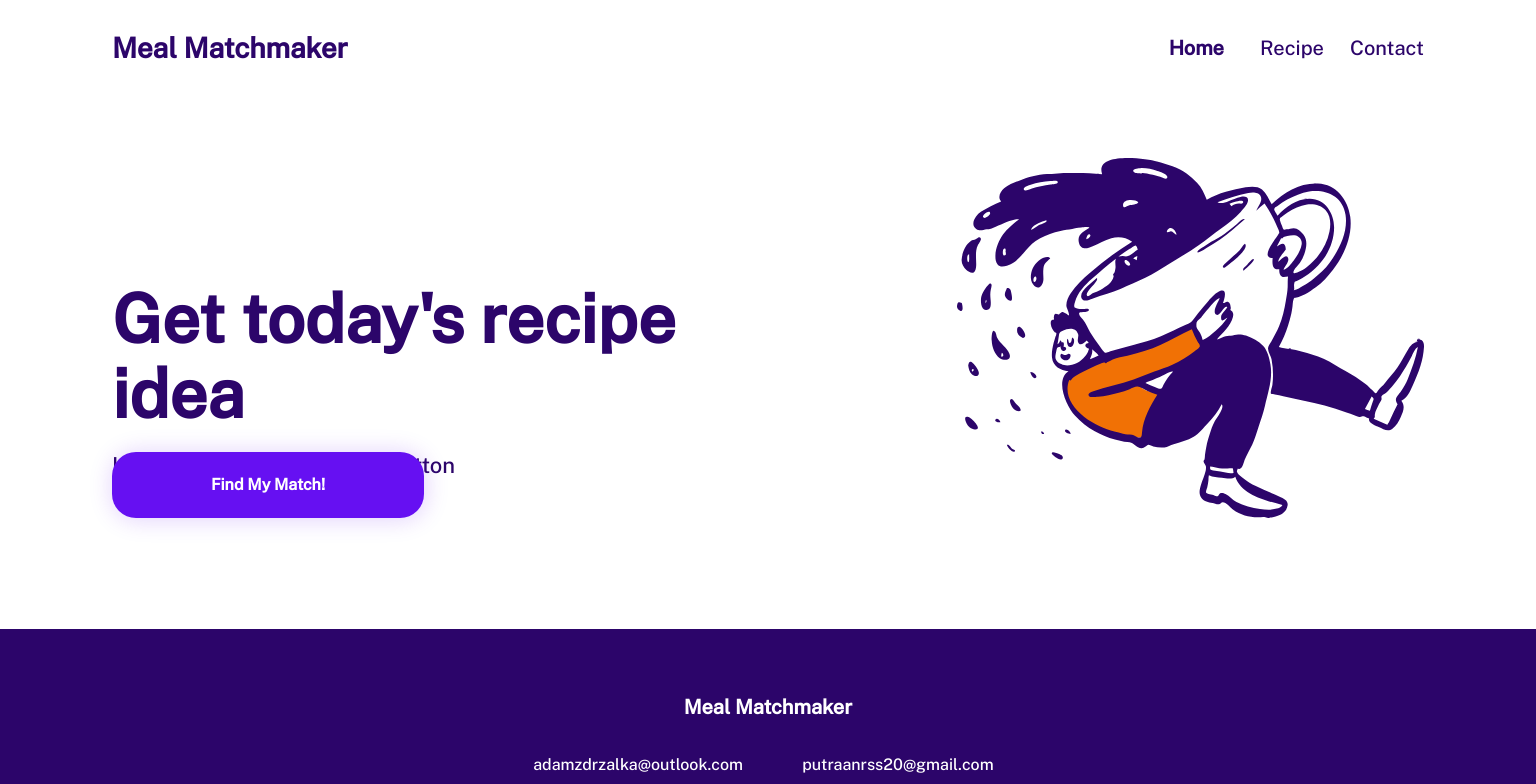
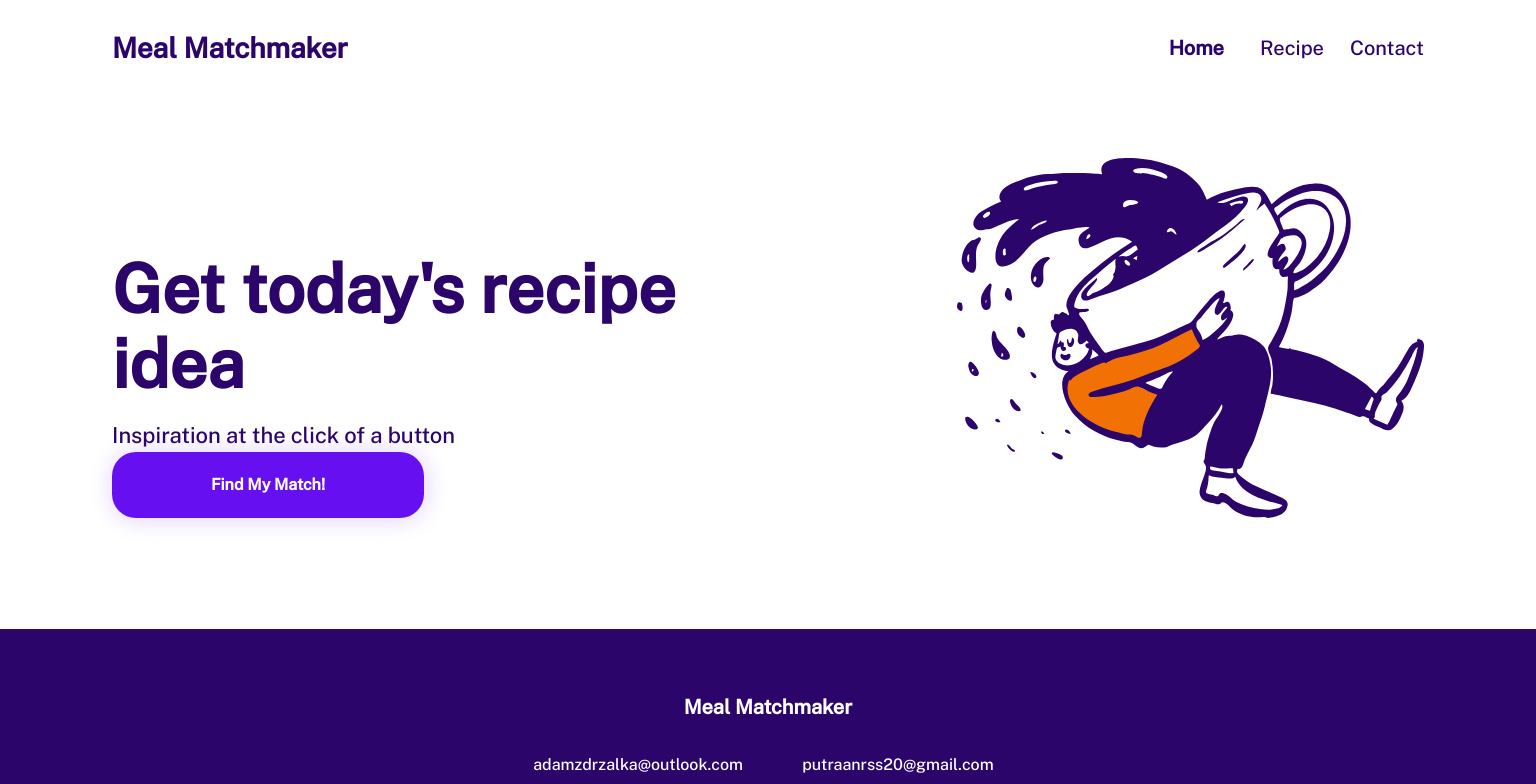
Before and after one commit to moderndayNeo/Meal-Matchmaker, a React (Create React App) app: page / in a window 1536 px wide. Shown: the top 784 px of the page. Built offline with nearby package versions, Linux system fonts and the light colour scheme.

Commit message:
fix: Re-position WelcomePage button

```diff
--- a/src/Main/WelcomePage/WelcomePage.css
+++ b/src/Main/WelcomePage/WelcomePage.css
@@ -92,6 +92,10 @@
         font-size: 67px;
         line-height: 75px;
     }
+
+    .WelcomePage .text-and-button {
+        padding-top: 6vw;
+    }
 }
 
 @media (min-width: 1920px) {
```
